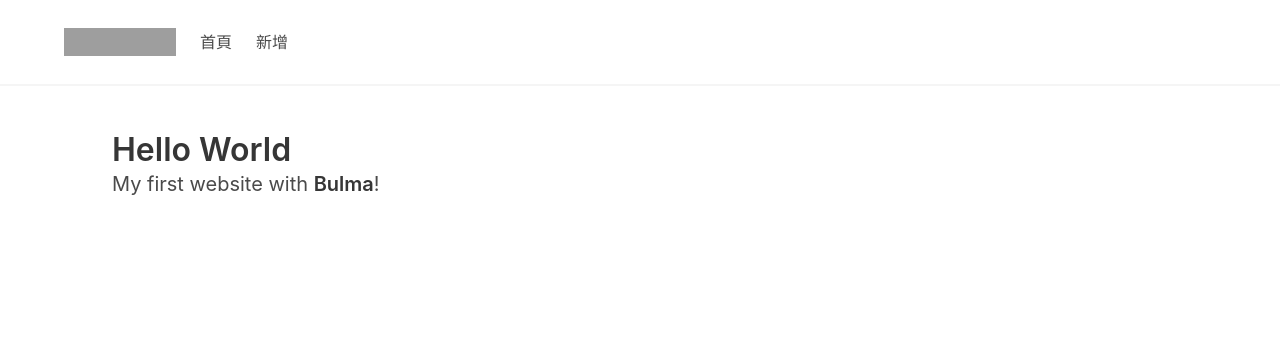
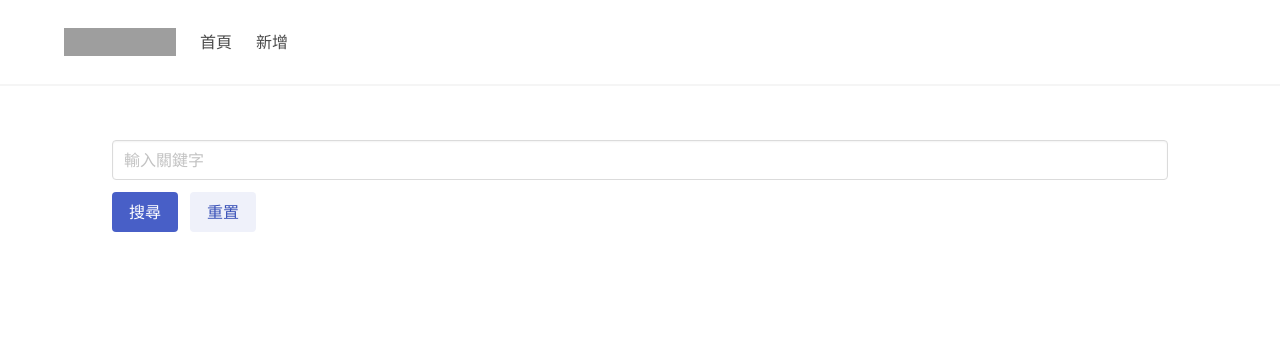
Before and after one commit to tico88612/mi-topic-2020-pre, a PHP site: page / in a window 1280 px wide. Shown: the top 344 px of the page. Run offline with PHP 8.4, Linux system fonts and the light colour scheme; some libraries are stand-ins or nearby versions; grey boxes are pictures that could not be loaded.

Commit message:
search page complete

```diff
--- a/src/index.php
+++ b/src/index.php
@@ -1,15 +1,22 @@
 <?php
 include_once('head.php');
 ?>
-
-    <h1 class="title">
-    Hello World
-    </h1>
-    <p class="subtitle">
-    My first website with <strong>Bulma</strong>!
-    </p>
-
-
+<form action="query.php" method="get">
+    <div class="field">
+    <label for="query" class="label"></label>
+    <div class="control">
+        <input name="query" id="query" class="input" type="text" placeholder="輸入關鍵字">
+    </div>
+    </div>
+    <div class="field is-grouped">
+    <div class="control">
+        <button class="button is-link" type="submit">搜尋</button>
+    </div>
+    <div class="control">
+        <button class="button is-link is-light" type="reset">重置</button>
+    </div>
+    </div>
+</form>
 
 
 <?php
```
